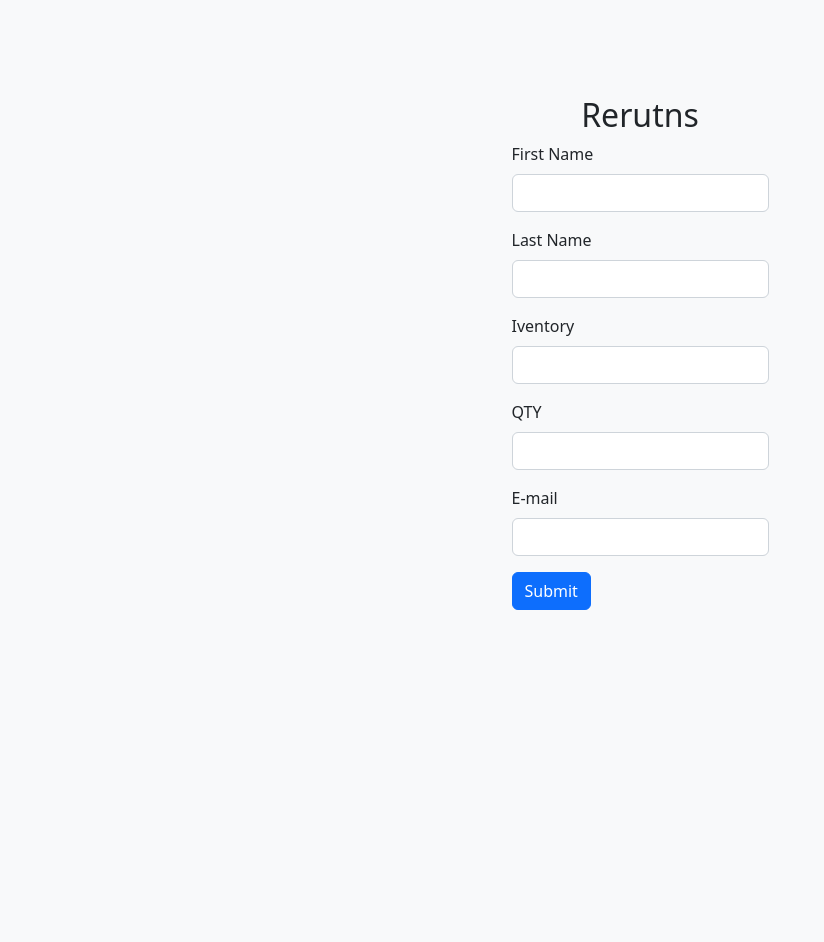
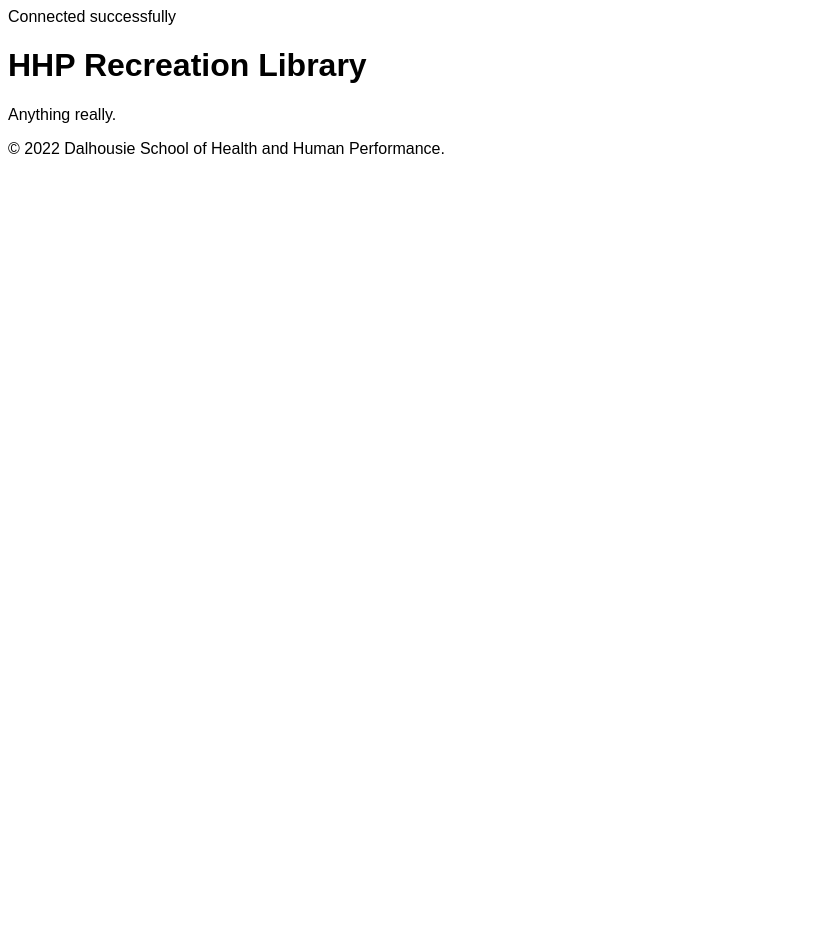
Before and after one commit to Andyzhang222/hhp-recreation-library, a PHP site: page / in a window 1280 px wide. Shown: the whole page, without its empty margins (0-824 px from the left). After the commit the page ends 800 px from the top, so only its background shows below. Run offline with PHP 8.4, Linux system fonts and the light colour scheme; data that the repository does not hold is empty.

Commit message:
Revert "Merge branch 'return_items' into 'develop'"
This reverts merge request !5

```diff
--- a/index.php
+++ b/index.php
@@ -1,161 +1,13 @@
 <?php
-
-if(isset($_POST['regBtn'])){
-
-$FirstName = filter_input(INPUT_POST,'FirstName');
-$LastName = filter_input(INPUT_POST,'LastName');
-$email = $_POST['E-mail'];
-
-$password = $_POST['Password'];
-$confirmPassword = $_POST['ConfirmPassword'];
-
-
-if(empty($FirstName)){
-    $FirstName_error= "please enter the valid first name";
-}
-if(preg_match("/.*[0-9].*/", $FirstName)){
-    $FirstName_error= "Numerical Number can not allowed in name";
-}
-
-if(empty($LastName)){
-    $LastName_error= "please enter the valid Last name";
-}elseif(preg_match("/.*[0-9].*/", $LastName)){
-    $LastName_error= "Numerical Number can not allowed in name";
-}
-
-if (empty($email)){
-    $email_error = "please enter a valid email";
-}elseif(strlen($email) - strrpos($email, '.') <= 2 || strlen($email) - strrpos($email, '.') > 6){
-    $email_error = "please enter the email with the damoin number between 2 to 5 ";
-}
-
-
-if(empty($password)){
-    $password_error = "please enter a valid password";
-}elseif(strlen($password)< 12){
-    $password_error = "password should be at least 12 characters";
-}elseif(  ! (preg_match( "`[A-Z]`",$password)) ){
-    $password_error = "the passwaord should include at least one upper case letter";
-}elseif(  ! (preg_match( "`[a-z]`",$password)) ){
-    $password_error = "the passwaord should include at least one lower case letter";
-
-}elseif(  ! (preg_match( "/\W/",$password)) ){
-    $password_error = "the passwaord should include at least one special character";
-}elseif(  ! (preg_match( "`[0-9]`",$password)) ){
-    $password_error = "the passwaord should include at least one number";
-}
-
-if(empty($confirmPassword)){
-    $cp_error = "please enter a valid confirm Password";
-}elseif($password !== $confirmPassword){
-    $cp_error = "the two password did not match";
-}
-
-$valid = !isset($FirstName_error) && !isset($LastName_error) && !isset($email_error) && !isset($password_error) && !isset($cp_error) ;
-
-if($valid){
-  echo'<form method="POST" action="welcome.php"> header("location: welcome.php? name=$Firstname"';
-    header("location: welcome.php? name=$Firstname");
-}
-}
+    require 'includes/header.php';
+    require 'includes/db-connection.php';
+    $conn = OpenConn();
+    CloseConn($conn);
 ?>
 
+<h1>HHP Recreation Library</h1>
+<p>Anything really.</p>
 
-
-<!doctype html>
-<html lang="en">
-
-<head>
-  <title>Title</title>
-  <!-- Required meta tags -->
-  <meta charset="utf-8">
-  <meta name="viewport" content="width=device-width, initial-scale=1, shrink-to-fit=no">
-
-  <!-- Bootstrap CSS v5.2.1 -->
-  <link href="https://cdn.jsdelivr.net/npm/bootstrap@5.2.1/dist/css/bootstrap.min.css" rel="stylesheet"
-    integrity="sha384-iYQeCzEYFbKjA/T2uDLTpkwGzCiq6soy8tYaI1GyVh/UjpbCx/TYkiZhlZB6+fzT" crossorigin="anonymous">
-
-</head>
-
-<body>
-  <header>
-    <!-- place navbar here -->
-  </header>
-  <main class = "min-vh-100 bg-light">
-
-
-  <h7 class="text-center"> <br></h7>
-  <h7 class="text-center"> <br></h7>
-  <h7 class="text-center"> <br></h7>
-  <h7 class="text-center"> <br></h7>
-  <h2 class="text-center">Rerutns</h2>
-
-    <div class = "vh-100 d-flex justify-content-center align-content-center">
-
-
-    <form class="align-items-center" action="" method="post">
-
-  <div class="mb-3">
-    <label for="exampleInputEmail1" class="form-label">First Name</label>
-    <input type="text" class="form-control" id="inputName" aria-describedby="emailHelp" name="FirstName" value ="<?php echo htmlspecialchars($FirstName)?>" action="welcome.php" method="post">
-    <div id="emailHelp" class="form-text"></div>
-
-    <?php if(isset($FirstName_error))echo $FirstName_error; ?>
-
-  </div>
-
-
-  <div class="mb-3">
-    <label for="exampleInputEmail1" class="form-label">Last Name</label>
-    <input type="text" class="form-control" id="exampleInputEmail1" aria-describedby="emailHelp" name="LastName" value ="<?php echo htmlspecialchars($LastName)?>">
-    <div id="emailHelp" class="form-text"></div>
-
-    <?php if(isset($LastName_error))echo $LastName_error; ?>
-
-  </div>
-
-  <div class="mb-3">
-    <label for="exampleInputEmail1" class="form-label">Iventory</label>
-    <input type="password" class="form-control" id="exampleInputEmail1" aria-describedby="emailHelp" name="Iventory" value ="<?php echo htmlspecialchars($password)?>">
-    <div id="emailHelp" class="form-text"></div>
-
-    <?php if(isset($password_error))echo $password_error; ?>
-  </div>
-
-  <div class="mb-3">
-    <label for="exampleInputPassword1" class="form-label">QTY</label>
-    <input type="password" class="form-control" id="exampleInputPassword1" name="ConfirmPassword" value ="<?php echo htmlspecialchars($confirmPassword)?>">
-
-    <?php if(isset($cp_error))echo $cp_error; ?>
-  </div>
-
-  <div class="mb-3">
-    <label for="exampleInputEmail1" class="form-label">E-mail</label>
-    <input type="text" class="form-control" id="exampleInputEmail1" aria-describedby="emailHelp" name="E-mail" value ="<?php echo htmlspecialchars($email)?>">
-    <div id="emailHelp" class="form-text"></div>
-
-    <?php if(isset($email_error))echo $email_error; ?>
-  </div>
-
-
-
-  <button type="submit" class="btn btn-primary"  name="regBtn">Submit</button>
-</form>
-    </div>
-
-
-</main>
-  <footer>
-    <!-- place footer here -->
-  </footer>
-  <!-- Bootstrap JavaScript Libraries -->
-  <script src="https://cdn.jsdelivr.net/npm/@popperjs/core@2.11.6/dist/umd/popper.min.js"
-    integrity="sha384-oBqDVmMz9ATKxIep9tiCxS/Z9fNfEXiDAYTujMAeBAsjFuCZSmKbSSUnQlmh/jp3" crossorigin="anonymous">
-  </script>
-
-  <script src="https://cdn.jsdelivr.net/npm/bootstrap@5.2.1/dist/js/bootstrap.min.js"
-    integrity="sha384-7VPbUDkoPSGFnVtYi0QogXtr74QeVeeIs99Qfg5YCF+TidwNdjvaKZX19NZ/e6oz" crossorigin="anonymous">
-  </script>
-</body>
-
-</html>
+<?php
+    require "includes/footer.php";
+?>
--- a/return_Items/includes/footer.php
+++ /dev/null
@@ -1,4 +0,0 @@
-
-    <footer id="pg-footer">
-		<p>&Recreation Library & Virtual Playground.</p>
-	</footer>
```
Also changed, not shown: return_Items/css/checkItemMain.css (deleted, +0 -93 lines), return_Items/includes/header.php (deleted, +0 -22 lines), return_Items/returns.php (deleted, +0 -58 lines), return_Items/img/Logo.jpg (deleted).
